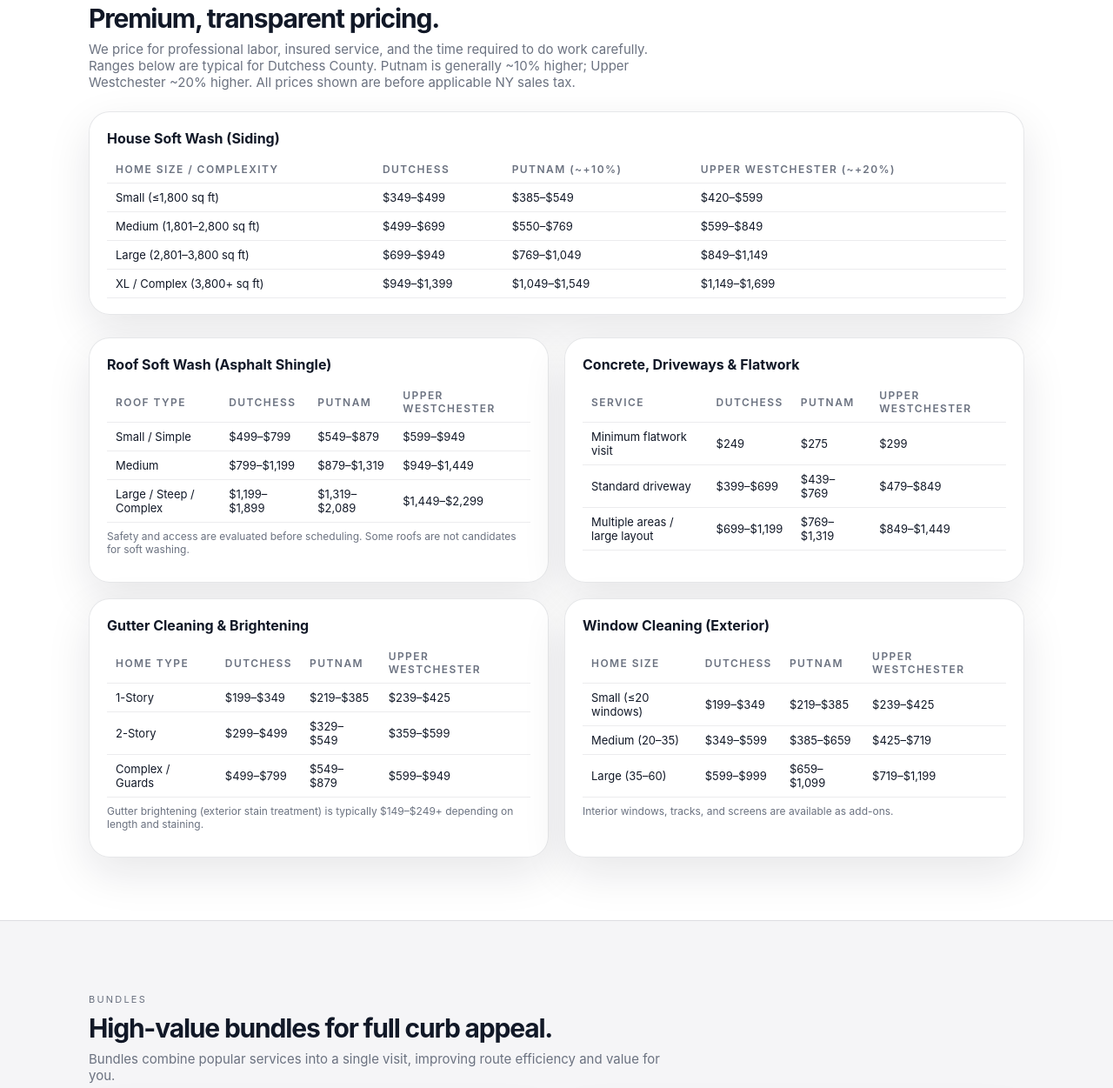
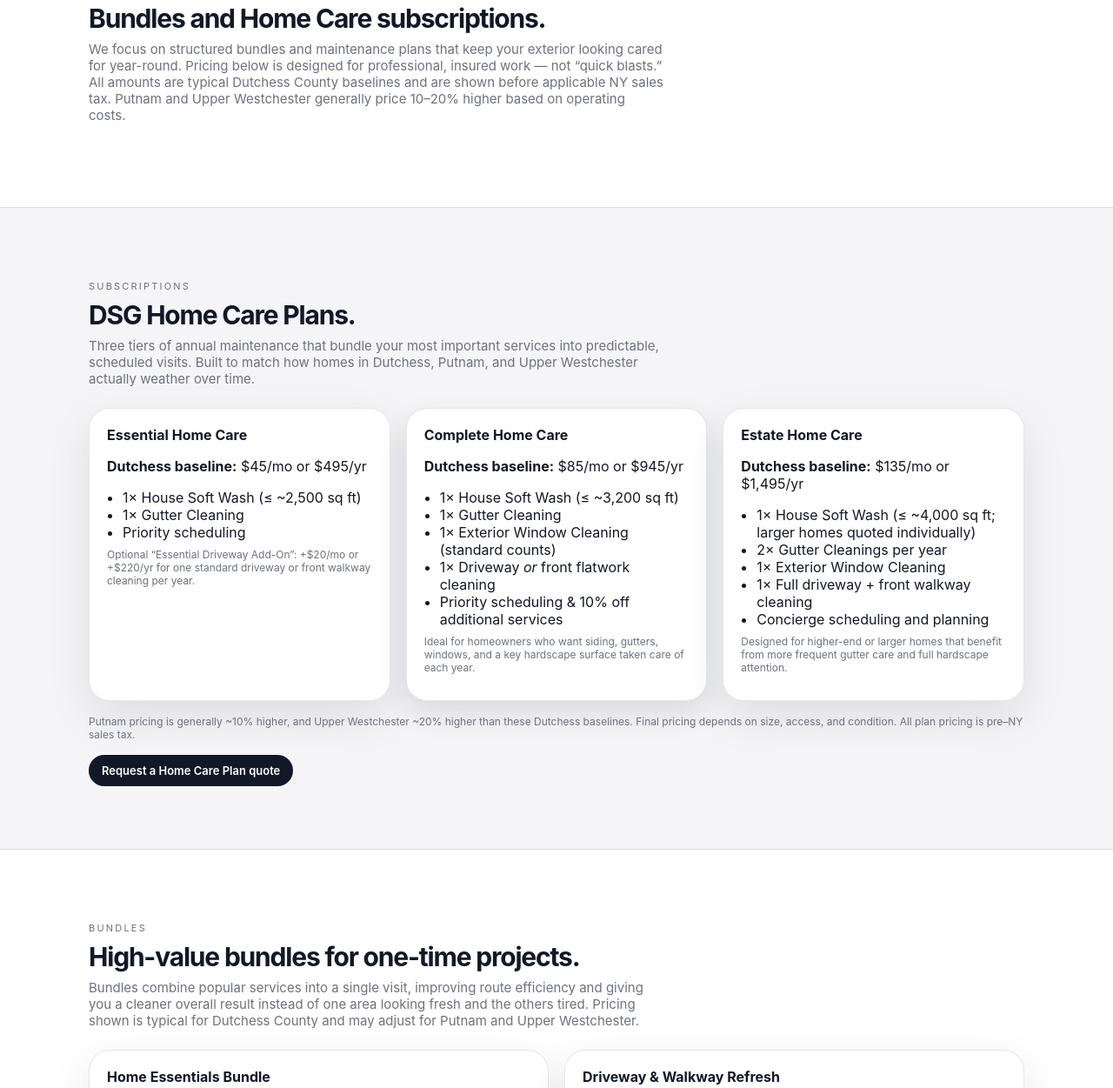
Before and after one commit to dsgexteriorcleaning/dsg-site, a plain HTML site: page pricing.html in a window 1280 px wide. Shown: the part 165-1416 px from the top of the page at 87% size. Drawn offline with Linux system fonts and the light colour scheme.

Commit message:
Update pricing.html

```diff
--- a/pricing.html
+++ b/pricing.html
@@ -4,11 +4,10 @@
   <meta charset="utf-8" />
   <title>Pricing & Plans | DSG Exterior Cleaning</title>
   <meta name="viewport" content="width=device-width,initial-scale=1" />
-  <meta name="description" content="Premium pricing for exterior cleaning services, bundles, and DSG Home Care Plans in Dutchess, Putnam, and Upper Westchester." />
+  <meta name="description" content="Premium bundles and DSG Home Care subscriptions for exterior cleaning in Dutchess, Putnam, and Upper Westchester." />
   <link rel="stylesheet" href="/assets/css/style.css" />
 </head>
 <body>
-  <!-- same header/nav -->
   <header class="topbar">
     <div class="wrap">
       <div class="nav">
@@ -30,7 +29,7 @@
           <a href="/blog/index.html">Blog</a>
         </nav>
         <div class="nav-cta">
-          <a class="btn-quiet btn" href="tel:+1-555-555-5555">Call</a>
+          <a class="btn btn-quiet" href="tel:+1-555-555-5555">Call</a>
           <a class="btn btn-primary" href="/quote.html">Request a Quote</a>
           <button class="menu-btn" type="button" onclick="toggleMobileNav()">Menu</button>
         </div>
@@ -49,292 +48,176 @@
   </header>
 
   <main>
+    <!-- Hero / Intro -->
     <section class="section">
       <div class="wrap">
         <div class="section-header">
           <p class="eyebrow">Pricing</p>
-          <h1 class="section-title">Premium, transparent pricing.</h1>
+          <h1 class="section-title">Bundles and Home Care subscriptions.</h1>
           <p class="section-sub">
-            We price for professional labor, insured service, and the time required to do work carefully. Ranges below
-            are typical for Dutchess County. Putnam is generally ~10% higher; Upper Westchester ~20% higher.
-            All prices shown are before applicable NY sales tax.
+            We focus on structured bundles and maintenance plans that keep your exterior looking cared for year-round.
+            Pricing below is designed for professional, insured work — not “quick blasts.”
+            All amounts are typical Dutchess County baselines and are shown before applicable NY sales tax.
+            Putnam and Upper Westchester generally price 10–20% higher based on operating costs.
+          </p>
+        </div>
+      </div>
+    </section>
+
+    <!-- Home Care Plans -->
+    <section class="section section-alt">
+      <div class="wrap">
+        <div class="section-header">
+          <p class="eyebrow">Subscriptions</p>
+          <h2 class="section-title">DSG Home Care Plans.</h2>
+          <p class="section-sub">
+            Three tiers of annual maintenance that bundle your most important services into predictable,
+            scheduled visits. Built to match how homes in Dutchess, Putnam, and Upper Westchester actually weather over time.
           </p>
         </div>
 
-        <div class="card" style="margin-bottom:26px;">
-          <div class="card-header">House Soft Wash (Siding)</div>
-          <table class="pricing-table">
-            <thead>
-              <tr>
-                <th>Home Size / Complexity</th>
-                <th>Dutchess</th>
-                <th>Putnam (~+10%)</th>
-                <th>Upper Westchester (~+20%)</th>
-              </tr>
-            </thead>
-            <tbody>
-              <tr>
-                <td>Small (≤1,800 sq ft)</td>
-                <td>$349–$499</td>
-                <td>$385–$549</td>
-                <td>$420–$599</td>
-              </tr>
-              <tr>
-                <td>Medium (1,801–2,800 sq ft)</td>
-                <td>$499–$699</td>
-                <td>$550–$769</td>
-                <td>$599–$849</td>
-              </tr>
-              <tr>
-                <td>Large (2,801–3,800 sq ft)</td>
-                <td>$699–$949</td>
-                <td>$769–$1,049</td>
-                <td>$849–$1,149</td>
-              </tr>
-              <tr>
-                <td>XL / Complex (3,800+ sq ft)</td>
-                <td>$949–$1,399</td>
-                <td>$1,049–$1,549</td>
-                <td>$1,149–$1,699</td>
-              </tr>
-            </tbody>
-          </table>
+        <div class="grid-3">
+          <!-- Essential -->
+          <div class="card">
+            <div class="card-header">Essential Home Care</div>
+            <p><strong>Dutchess baseline:</strong> $45/mo or $495/yr</p>
+            <ul class="clean">
+              <li>1× House Soft Wash (≤ ~2,500 sq ft)</li>
+              <li>1× Gutter Cleaning</li>
+              <li>Priority scheduling</li>
+            </ul>
+            <p class="card-note">
+              Optional “Essential Driveway Add-On”: +$20/mo or +$220/yr for one standard driveway or front walkway cleaning per year.
+            </p>
+          </div>
+
+          <!-- Complete -->
+          <div class="card card-dim">
+            <div class="card-header">Complete Home Care</div>
+            <p><strong>Dutchess baseline:</strong> $85/mo or $945/yr</p>
+            <ul class="clean">
+              <li>1× House Soft Wash (≤ ~3,200 sq ft)</li>
+              <li>1× Gutter Cleaning</li>
+              <li>1× Exterior Window Cleaning (standard counts)</li>
+              <li>1× Driveway <em>or</em> front flatwork cleaning</li>
+              <li>Priority scheduling & 10% off additional services</li>
+            </ul>
+            <p class="card-note">
+              Ideal for homeowners who want siding, gutters, windows, and a key hardscape surface taken care of each year.
+            </p>
+          </div>
+
+          <!-- Estate -->
+          <div class="card">
+            <div class="card-header">Estate Home Care</div>
+            <p><strong>Dutchess baseline:</strong> $135/mo or $1,495/yr</p>
+            <ul class="clean">
+              <li>1× House Soft Wash (≤ ~4,000 sq ft; larger homes quoted individually)</li>
+              <li>2× Gutter Cleanings per year</li>
+              <li>1× Exterior Window Cleaning</li>
+              <li>1× Full driveway + front walkway cleaning</li>
+              <li>Concierge scheduling and planning</li>
+            </ul>
+            <p class="card-note">
+              Designed for higher-end or larger homes that benefit from more frequent gutter care and
+              full hardscape attention.
+            </p>
+          </div>
+        </div>
+
+        <p class="note" style="margin-top:16px;">
+          Putnam pricing is generally ~10% higher, and Upper Westchester ~20% higher than these Dutchess baselines.
+          Final pricing depends on size, access, and condition. All plan pricing is pre–NY sales tax.
+        </p>
+
+        <div style="margin-top:16px;">
+          <a href="/quote.html" class="btn btn-primary">Request a Home Care Plan quote</a>
+        </div>
+      </div>
+    </section>
+
+    <!-- Bundles -->
+    <section class="section">
+      <div class="wrap">
+        <div class="section-header">
+          <p class="eyebrow">Bundles</p>
+          <h2 class="section-title">High-value bundles for one-time projects.</h2>
+          <p class="section-sub">
+            Bundles combine popular services into a single visit, improving route efficiency and giving you
+            a cleaner overall result instead of one area looking fresh and the others tired.
+            Pricing shown is typical for Dutchess County and may adjust for Putnam and Upper Westchester.
+          </p>
         </div>
 
         <div class="grid-2">
           <div class="card">
-            <div class="card-header">Roof Soft Wash (Asphalt Shingle)</div>
-            <table class="pricing-table">
-              <thead>
-                <tr>
-                  <th>Roof Type</th>
-                  <th>Dutchess</th>
-                  <th>Putnam</th>
-                  <th>Upper Westchester</th>
-                </tr>
-              </thead>
-              <tbody>
-                <tr>
-                  <td>Small / Simple</td>
-                  <td>$499–$799</td>
-                  <td>$549–$879</td>
-                  <td>$599–$949</td>
-                </tr>
-                <tr>
-                  <td>Medium</td>
-                  <td>$799–$1,199</td>
-                  <td>$879–$1,319</td>
-                  <td>$949–$1,449</td>
-                </tr>
-                <tr>
-                  <td>Large / Steep / Complex</td>
-                  <td>$1,199–$1,899</td>
-                  <td>$1,319–$2,089</td>
-                  <td>$1,449–$2,299</td>
-                </tr>
-              </tbody>
-            </table>
-            <p class="card-note">Safety and access are evaluated before scheduling. Some roofs are not candidates for soft washing.</p>
+            <div class="card-header">Home Essentials Bundle</div>
+            <p><strong>House Soft Wash + Gutter Cleaning</strong></p>
+            <p>
+              Typical Dutchess range: <strong>$699–$899</strong><br />
+              Ideal for annual or “it’s been a while” reset on standard-size homes.
+            </p>
           </div>
+
           <div class="card">
-            <div class="card-header">Concrete, Driveways & Flatwork</div>
-            <table class="pricing-table">
-              <thead>
-                <tr>
-                  <th>Service</th>
-                  <th>Dutchess</th>
-                  <th>Putnam</th>
-                  <th>Upper Westchester</th>
-                </tr>
-              </thead>
-              <tbody>
-                <tr>
-                  <td>Minimum flatwork visit</td>
-                  <td>$249</td>
-                  <td>$275</td>
-                  <td>$299</td>
-                </tr>
-                <tr>
-                  <td>Standard driveway</td>
-                  <td>$399–$699</td>
-                  <td>$439–$769</td>
-                  <td>$479–$849</td>
-                </tr>
-                <tr>
-                  <td>Multiple areas / large layout</td>
-                  <td>$699–$1,199</td>
-                  <td>$769–$1,319</td>
-                  <td>$849–$1,449</td>
-                </tr>
-              </tbody>
-            </table>
+            <div class="card-header">Driveway & Walkway Refresh</div>
+            <p><strong>Driveway cleaning + front walkway / entry approach</strong></p>
+            <p>
+              Typical Dutchess range: <strong>$349–$649</strong><br />
+              A focused concrete/flatwork bundle to improve safety and curb appeal, especially for
+              visibly stained driveways.
+            </p>
           </div>
         </div>
 
         <div class="grid-2" style="margin-top:18px;">
           <div class="card">
-            <div class="card-header">Gutter Cleaning & Brightening</div>
-            <table class="pricing-table">
-              <thead>
-                <tr>
-                  <th>Home Type</th>
-                  <th>Dutchess</th>
-                  <th>Putnam</th>
-                  <th>Upper Westchester</th>
-                </tr>
-              </thead>
-              <tbody>
-                <tr>
-                  <td>1-Story</td>
-                  <td>$199–$349</td>
-                  <td>$219–$385</td>
-                  <td>$239–$425</td>
-                </tr>
-                <tr>
-                  <td>2-Story</td>
-                  <td>$299–$499</td>
-                  <td>$329–$549</td>
-                  <td>$359–$599</td>
-                </tr>
-                <tr>
-                  <td>Complex / Guards</td>
-                  <td>$499–$799</td>
-                  <td>$549–$879</td>
-                  <td>$599–$949</td>
-                </tr>
-              </tbody>
-            </table>
-            <p class="card-note">Gutter brightening (exterior stain treatment) is typically $149–$249+ depending on length and staining.</p>
+            <div class="card-header">Curb Appeal Bundle</div>
+            <p><strong>House Soft Wash + Driveway or primary front flatwork</strong></p>
+            <p>
+              Typical Dutchess range: <strong>$899–$1,199</strong><br />
+              Perfect when you want the siding and the main driveway / front approach to look clean and
+              coordinated at the same time.
+            </p>
           </div>
+
           <div class="card">
-            <div class="card-header">Window Cleaning (Exterior)</div>
-            <table class="pricing-table">
-              <thead>
-                <tr>
-                  <th>Home Size</th>
-                  <th>Dutchess</th>
-                  <th>Putnam</th>
-                  <th>Upper Westchester</th>
-                </tr>
-              </thead>
-              <tbody>
-                <tr>
-                  <td>Small (≤20 windows)</td>
-                  <td>$199–$349</td>
-                  <td>$219–$385</td>
-                  <td>$239–$425</td>
-                </tr>
-                <tr>
-                  <td>Medium (20–35)</td>
-                  <td>$349–$599</td>
-                  <td>$385–$659</td>
-                  <td>$425–$719</td>
-                </tr>
-                <tr>
-                  <td>Large (35–60)</td>
-                  <td>$599–$999</td>
-                  <td>$659–$1,099</td>
-                  <td>$719–$1,199</td>
-                </tr>
-              </tbody>
-            </table>
-            <p class="card-note">Interior windows, tracks, and screens are available as add-ons.</p>
+            <div class="card-header">Full Exterior Bundle</div>
+            <p><strong>House Soft Wash + Gutter Cleaning + Exterior Windows + Front flatwork</strong></p>
+            <p>
+              Typical Dutchess range: <strong>$1,099–$1,599</strong><br />
+              A premium, full-visibility reset for the parts of your exterior everyone sees first.
+            </p>
           </div>
         </div>
-      </div>
-    </section>
 
-    <section class="section section-alt">
-      <div class="wrap">
-        <div class="section-header">
-          <p class="eyebrow">Bundles</p>
-          <h2 class="section-title">High-value bundles for full curb appeal.</h2>
-          <p class="section-sub">
-            Bundles combine popular services into a single visit, improving route efficiency and value for you.
+        <div class="card" style="margin-top:18px;">
+          <div class="card-header">Premium Reset Bundle</div>
+          <p><strong>Full exterior reset where appropriate</strong></p>
+          <ul class="clean">
+            <li>House Soft Wash</li>
+            <li>Roof Soft Wash (only where appropriate and safe)</li>
+            <li>Full driveway + key flatwork areas</li>
+            <li>Additional detailing as scoped</li>
+          </ul>
+          <p>
+            Typical Dutchess range: <strong>$1,699–$2,799+</strong>, depending on home size, roof complexity,
+            and flatwork layout.
+          </p>
+          <p class="card-note">
+            This is your “everything at once” project bundle, often used before selling a home or after
+            several years without exterior maintenance.
           </p>
         </div>
-        <div class="grid-2">
-          <div class="card">
-            <div class="card-header">Home Essentials Bundle</div>
-            <p>House Soft Wash + Gutter Cleaning</p>
-            <p><strong>Dutchess:</strong> $699–$899<br>
-               <strong>Putnam:</strong> ~$769–$989<br>
-               <strong>Upper Westchester:</strong> ~$849–$1,099</p>
-          </div>
-          <div class="card">
-            <div class="card-header">Curb Appeal Bundle</div>
-            <p>House Soft Wash + Driveway or front flatwork</p>
-            <p><strong>Dutchess:</strong> $899–$1,199<br>
-               <strong>Putnam:</strong> ~$989–$1,319<br>
-               <strong>Upper Westchester:</strong> ~$1,079–$1,439</p>
-          </div>
-        </div>
-        <div class="grid-2" style="margin-top:18px;">
-          <div class="card">
-            <div class="card-header">Full Exterior Bundle</div>
-            <p>House Soft Wash + Gutter Cleaning + Exterior Windows + Front flatwork</p>
-            <p><strong>Dutchess:</strong> $1,099–$1,599<br>
-               <strong>Putnam:</strong> ~$1,209–$1,759<br>
-               <strong>Upper Westchester:</strong> ~$1,319–$1,919</p>
-          </div>
-          <div class="card">
-            <div class="card-header">Premium Reset Bundle</div>
-            <p>House Soft Wash + Roof Soft Wash (where appropriate) + Full driveway + select flatwork</p>
-            <p><strong>Dutchess:</strong> $1,699–$2,799+<br>
-               Higher in Putnam and Upper Westchester based on size/complexity.</p>
-          </div>
-        </div>
-      </div>
-    </section>
 
-    <section class="section">
-      <div class="wrap">
-        <div class="section-header">
-          <p class="eyebrow">Home Care Plans</p>
-          <h2 class="section-title">DSG Home Care Plans (Subscriptions).</h2>
-          <p class="section-sub">
-            Maintenance plans built around how your home actually ages through the seasons — not just one-time “blasts.”
-          </p>
-        </div>
-        <div class="grid-3">
-          <div class="card">
-            <div class="card-header">Essential Home Care</div>
-            <p><strong>Dutchess:</strong> $45/mo or $495/yr</p>
-            <ul class="clean">
-              <li>Annual house soft wash (≤2,500 sq ft)</li>
-              <li>Annual gutter cleaning</li>
-              <li>Priority scheduling</li>
-            </ul>
-            <p class="card-note">Driveway add-on: +$20/mo or +$220/yr.</p>
-          </div>
-          <div class="card card-dim">
-            <div class="card-header">Complete Home Care</div>
-            <p><strong>Dutchess:</strong> $85/mo or $945/yr</p>
-            <ul class="clean">
-              <li>House soft wash (≤3,200 sq ft)</li>
-              <li>Gutter cleaning</li>
-              <li>Exterior windows</li>
-              <li>Driveway or front flatwork cleaning</li>
-              <li>Priority scheduling & 10% off add-ons</li>
-            </ul>
-          </div>
-          <div class="card">
-            <div class="card-header">Estate Home Care</div>
-            <p><strong>Dutchess:</strong> $135/mo or $1,495/yr</p>
-            <ul class="clean">
-              <li>House soft wash (≤4,000 sq ft)</li>
-              <li>2× gutter cleanings/year</li>
-              <li>Exterior windows</li>
-              <li>Full driveway + front walk cleaning</li>
-              <li>Concierge scheduling</li>
-            </ul>
-          </div>
-        </div>
         <p class="note" style="margin-top:16px;">
-          Putnam pricing is typically ~10% higher; Upper Westchester ~20% higher. Final numbers depend on size, access, and actual scope.
+          All bundle pricing is pre–NY sales tax and assumes standard access and conditions.
+          We’ll confirm final pricing in a written quote after reviewing your home details and, ideally, photos.
         </p>
-        <div style="margin-top:12px;">
-          <a class="btn btn-primary" href="/quote.html">Request a Plan Quote</a>
+
+        <div style="margin-top:14px;">
+          <a href="/quote.html" class="btn btn-primary">Request a bundle quote</a>
+          <a href="/services.html" class="btn" style="margin-left:6px;">View service descriptions</a>
         </div>
       </div>
     </section>
@@ -354,12 +237,12 @@
             </div>
           </div>
           <div class="footer-divider"></div>
-          <p>Pricing shown here is for planning. We confirm final pricing in writing after reviewing size, condition, and access.</p>
+          <p>Soft Washing • Pressure / Flatwork • Window Cleaning • Gutter Services</p>
         </div>
         <div>
-          <strong>Note on NY Sales Tax</strong><br>
-          NY sales tax is applied to taxable services based on your service address. All amounts above are pre-tax and do
-          not include sales tax.
+          <strong>Note on NY Sales Tax</strong><br />
+          All prices shown are typical pre–NY sales tax. We apply the correct tax rate based on your service address
+          and clearly show tax on your written estimate and invoice.
         </div>
       </div>
       <div class="footer-divider"></div>
```
